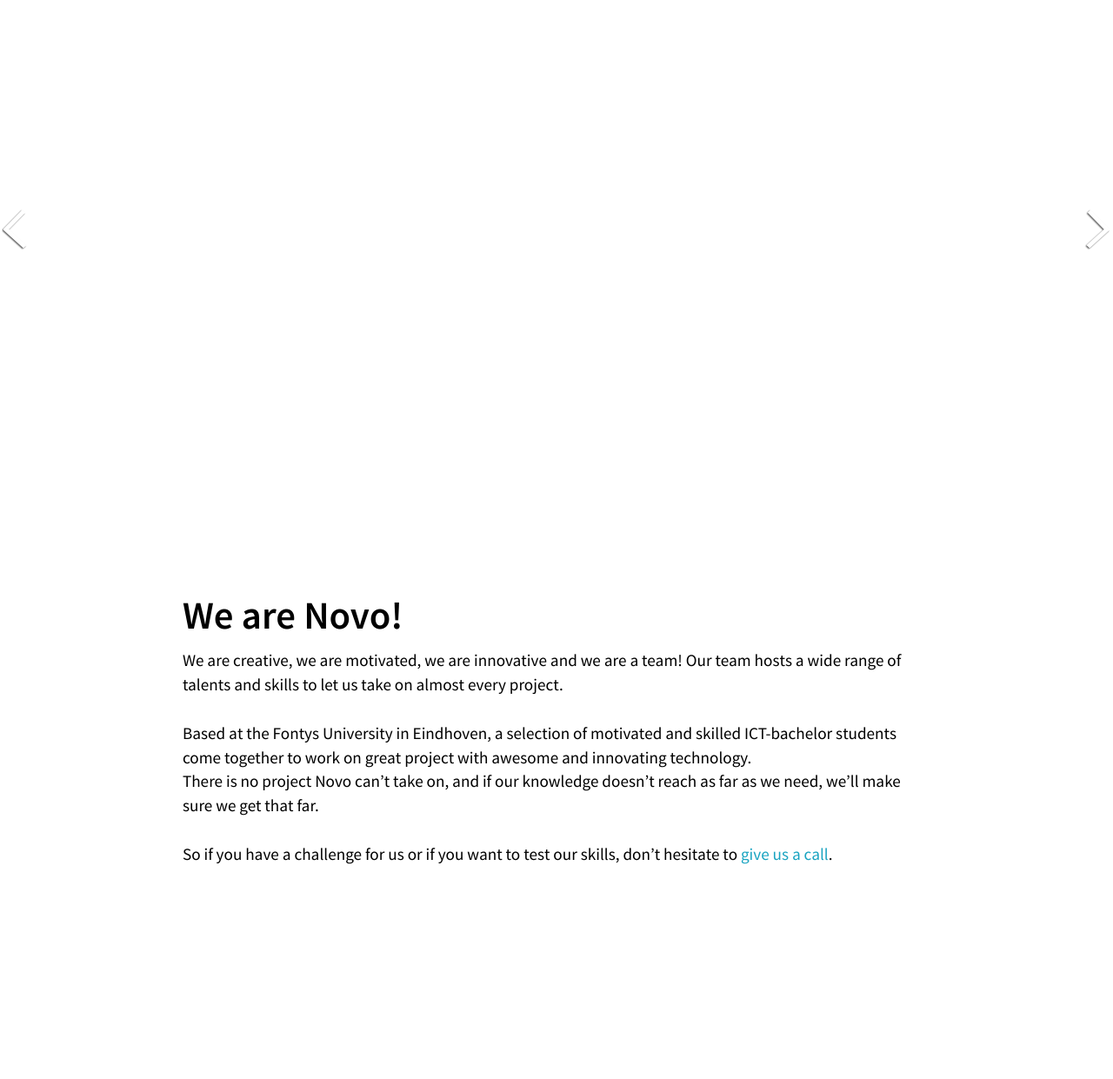
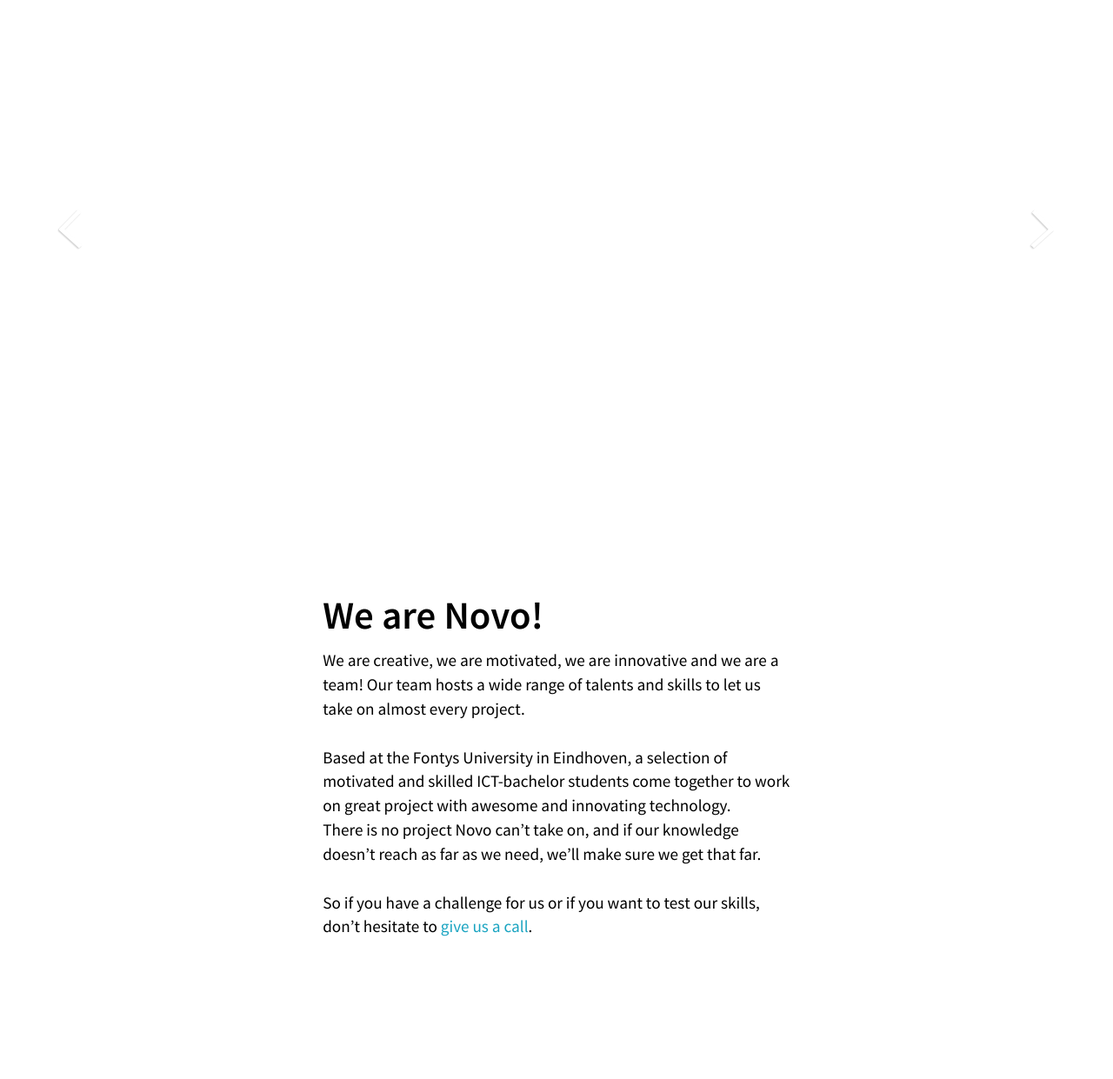
Before and after one commit to BasThomas/Novo, a PHP site: page /ori_index.php in a window 1280 px wide. Shown: the part 64-1305 px from the top of the page at 87% size. Before the commit the page ends 1222 px from the top, so only its background shows below. Run offline with PHP 8.4, Linux system fonts and the light colour scheme; data that the repository does not hold is empty; some libraries are stand-ins or nearby versions.

Commit message:
small changes arrows/ content width

```diff
--- a/code/resources/style.css
+++ b/code/resources/style.css
@@ -210,7 +210,7 @@
 	{
 		position: relative;
 		max-width: 1080px;
-		padding: 0 2%;
+        width: 60%;
 		margin: 0 auto;
 	}
 
@@ -366,27 +366,34 @@
 		height: 100px;
 		text-decoration: none;
 		cursor: pointer;
+        opacity: 0.3;
+        transition: 0.2s;
 	}
 
 	a.control_next:hover
 	{
     background-image: url(../images/static/arrowr.png);
+        opacity: 1;
+        transition: 0.2s;
 	}
 
 	a.control_prev:hover
 	{
     background-image: url(../images/static/arrowl.png);
+        opacity: 1;
+        transition: 0.2s;
 	}
 
 	a.control_prev
 	{
     background-image: url(../images/static/arrowlw.png);
     background-repeat: no-repeat;
+    left: 5%;
 	}
 
 	a.control_next
 	{
-		right: 0;
+		right: 5%;
 		background-image: url(../images/static/arrowrw.png);
 	}
 
```
